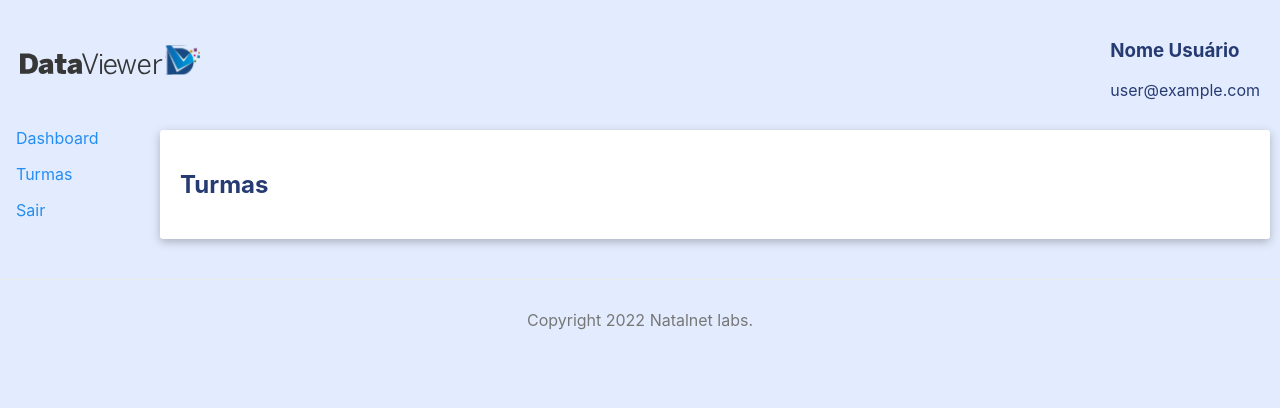
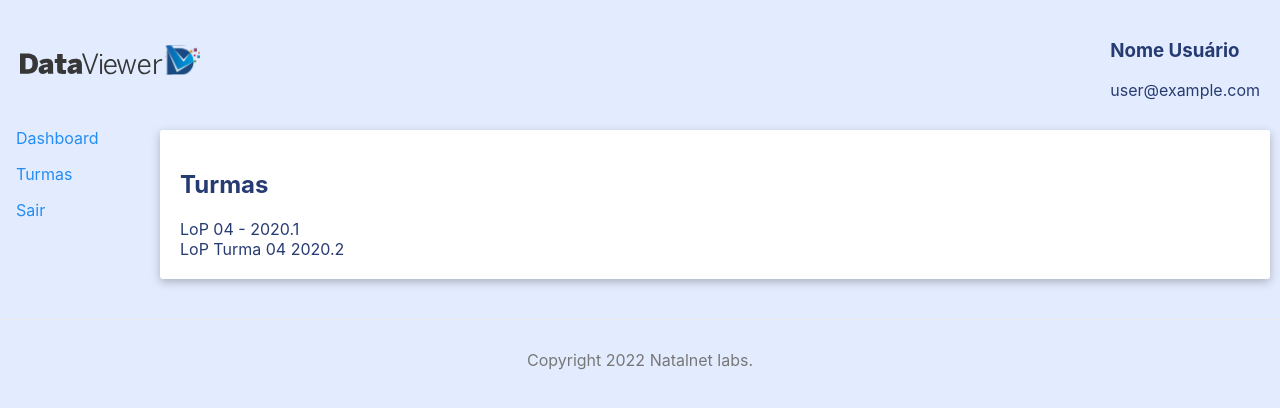
Before and after one commit to orivaldosantana/dataviewer_t1, a Next.js app: page /classes in a window 1280 px wide. Shown: the top 408 px of the page. Built offline with nearby package versions, Linux system fonts and the light colour scheme; no server answers; sample sign-in values are in the browser's storage.

Commit message:
Acessando a rota de turmas

```diff
--- a/package.json
+++ b/package.json
@@ -9,6 +9,7 @@
     "lint": "next lint"
   },
   "dependencies": {
+    "axios": "^0.27.2",
     "firebase": "^9.9.4",
     "next": "12.3.0",
     "react": "18.2.0",
--- a/pages/classes.js
+++ b/pages/classes.js
@@ -1,11 +1,22 @@
 import styles from '../styles/Home.module.css'
+import axios from 'axios'
 
-const Classes = () => {
+function Classes({ items }) {
+  console.log(items)
   return (
     <div className={styles.maincard}>
       <h2>Turmas</h2>
+      {items.map(c => (
+        <div key={c.id_class}> {c.name} </div>
+      ))}
     </div>
   )
 }
 
+export async function getServerSideProps() {
+  const response = await axios.get('http://localhost:3000/api/tests/classes')
+  const items = await response.data
+  return { props: { items } }
+}
+
 export default Classes
```
Also changed, not shown: 2 other files (tests, documents, lock files or other folders).
